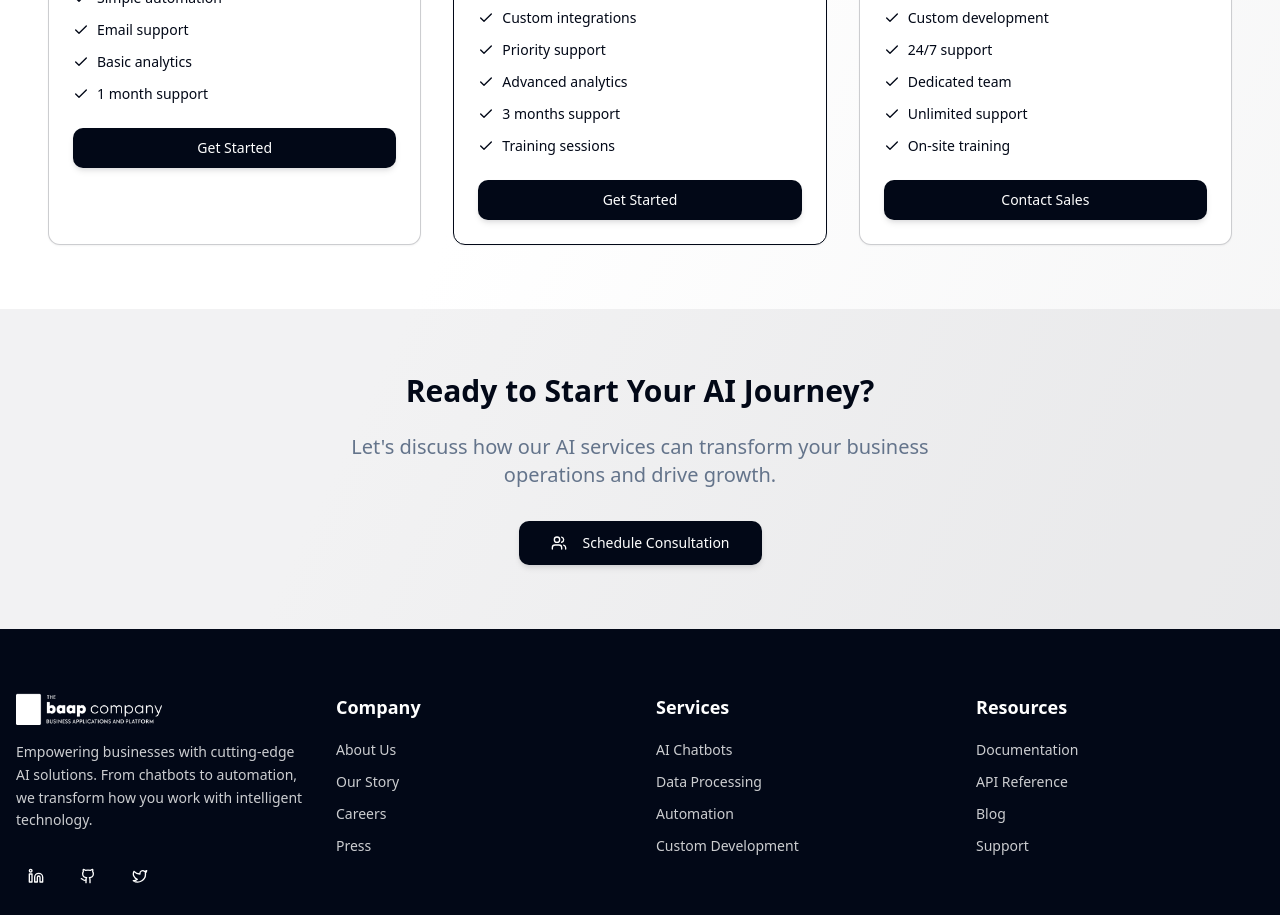
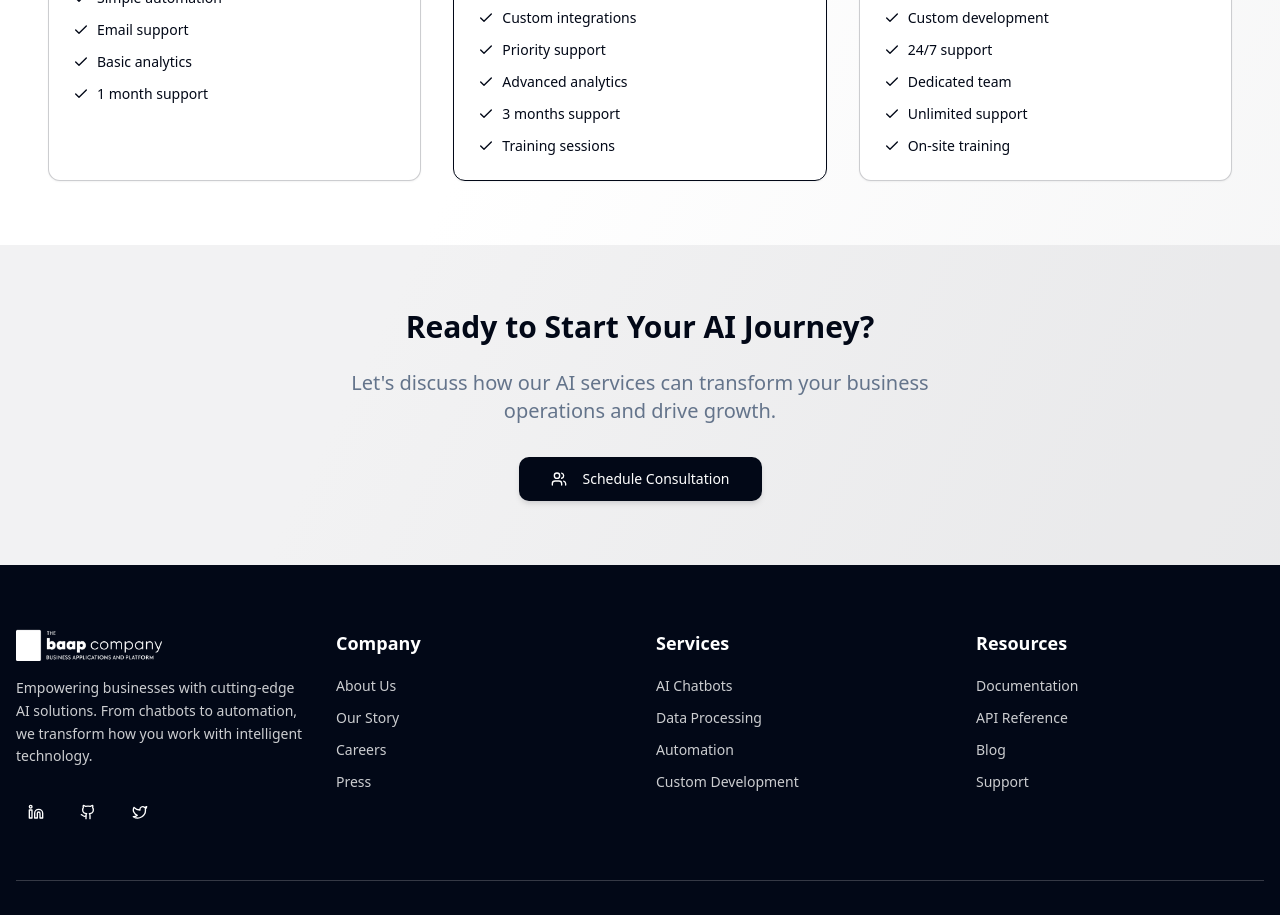
Before and after one commit to rushilodhe002/baap-ai-nexus-hub, a React (Vite) app: page /ai-services in a window 1280 px wide. Shown: the part 1520-2435 px from the top of the page. Built offline with nearby package versions, Linux system fonts and the light colour scheme.

Commit message:
remove the button

```diff
--- a/src/components/ContactSection.tsx
+++ b/src/components/ContactSection.tsx
@@ -67,7 +67,7 @@ const ContactSection = () => {
   ];
 
   return (
-    <section id="contact" className="py-20 bg-gradient-card">
+    <section id="contact" className="py-10 bg-gradient-card">
       <div className="container mx-auto px-4">
         {/* Section header */}
         <div className="text-center mb-16">
@@ -206,7 +206,7 @@ const ContactSection = () => {
         </div>
 
         {/* CTA section */}
-        <div className="mt-16 text-center bg-primary/5 rounded-lg p-8 animate-fade-in">
+        {/* <div className="mt-16 text-center bg-primary/5 rounded-lg p-8 animate-fade-in">
           <h3 className="text-2xl font-bold text-primary mb-4">
             Prefer a Direct Conversation?
           </h3>
@@ -216,7 +216,7 @@ const ContactSection = () => {
           <Button variant="cta" size="lg">
             Book a Call
           </Button>
-        </div>
+        </div> */}
       </div>
     </section>
   );
--- a/src/components/ServicesSection.tsx
+++ b/src/components/ServicesSection.tsx
@@ -35,7 +35,7 @@ const ServicesSection = () => {
   ];
 
   return (
-    <section id="services" className="py-20 bg-gradient-card">
+    <section id="services" className="py-10 bg-gradient-card">
       <div className="container mx-auto px-4">
         {/* Section header */}
         <div className="text-center mb-16">
--- a/src/components/TeamSection.tsx
+++ b/src/components/TeamSection.tsx
@@ -198,7 +198,7 @@ const TeamSection = () => {
         </div>
 
         {/* Join team CTA */}
-        <div className="mt-16 text-center bg-primary/5 rounded-lg p-8 animate-fade-in">
+        {/* <div className="mt-16 text-center bg-primary/5 rounded-lg p-8 animate-fade-in">
           <h3 className="text-2xl font-bold text-primary mb-4">
             Join Our Growing Team
           </h3>
@@ -208,7 +208,7 @@ const TeamSection = () => {
           <Button variant="outline" size="lg">
             View Open Positions
           </Button>
-        </div>
+        </div> */}
       </div>
     </section>
   );
--- a/src/pages/AIServices.tsx
+++ b/src/pages/AIServices.tsx
@@ -303,9 +303,9 @@ const AIServices = () => {
                       </li>
                     ))}
                   </ul>
-                  <Button className={`w-full mt-6 hover-scale ${pkg.popular ? '' : 'variant-outline'}`}>
+                  {/* <Button className={`w-full mt-6 hover-scale ${pkg.popular ? '' : 'variant-outline'}`}>
                     {pkg.price === 'Custom' ? 'Contact Sales' : 'Get Started'}
-                  </Button>
+                  </Button> */}
                 </CardContent>
               </Card>
             ))}
--- a/src/pages/Products.tsx
+++ b/src/pages/Products.tsx
@@ -179,10 +179,10 @@ const Products = () => {
 
                         {/* Action Buttons */}
                         <div className="flex gap-3">
-                          <Button className="flex-1">
+                          {/* <Button className="flex-1">
                             <Download className="w-4 h-4 mr-2" />
                             Get Started
-                          </Button>
+                          </Button> */}
                           <Button variant="outline" size="icon">
                             <ExternalLink className="w-4 h-4" />
                           </Button>
```
